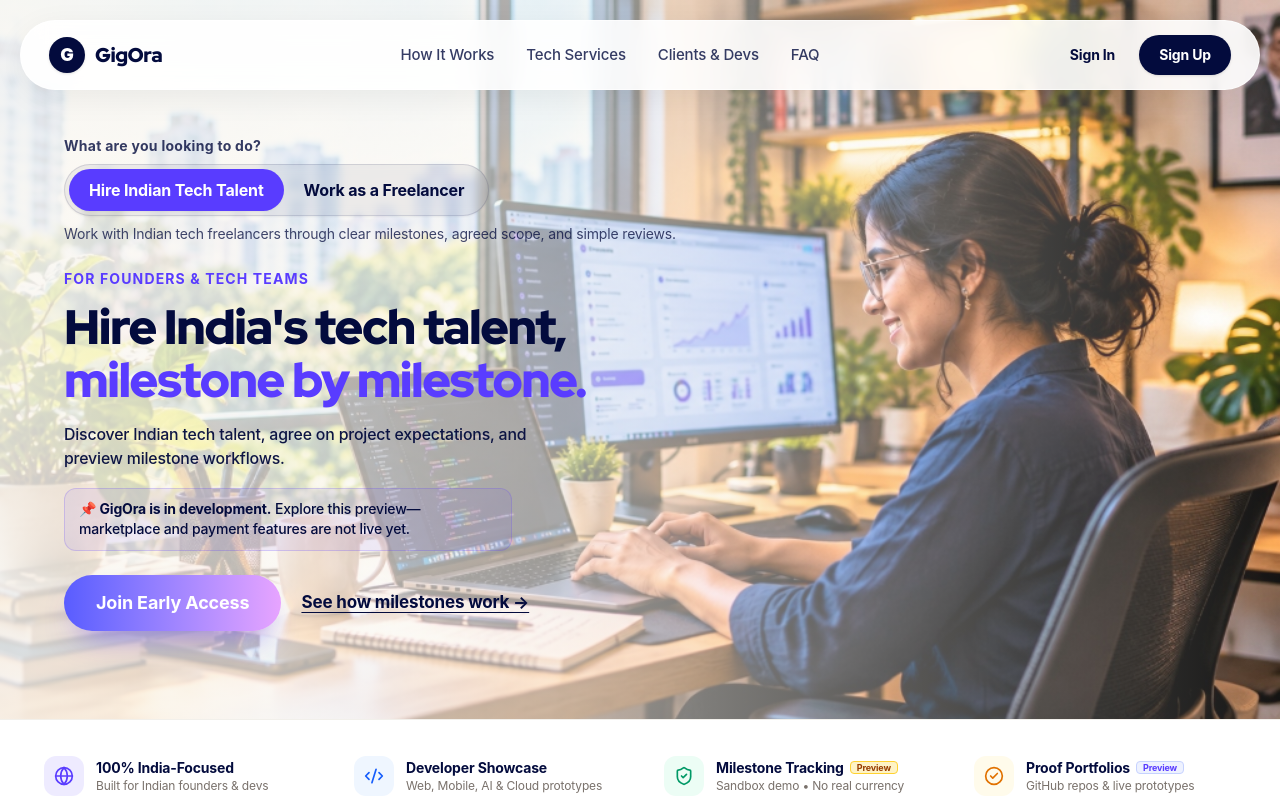
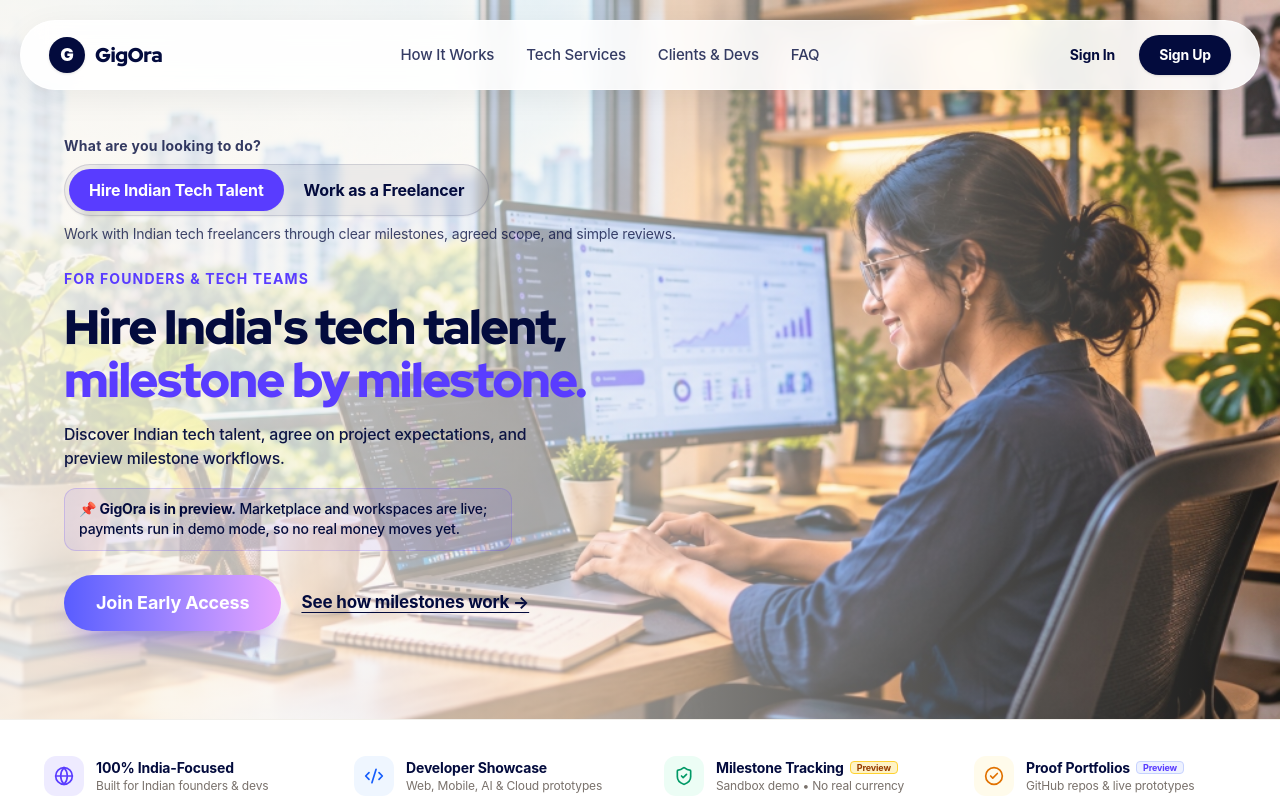
Before and after one commit to VIPK-GUPTA1827/GigOra, a React (Vite) app in the folder frontend/: page / in a window 1280 px wide. Shown: the top 800 px of the page. Built offline with nearby package versions, Linux system fonts and the light colour scheme; no server answers.

Commit message:
docs(frontend): update Home hero copy to reflect live marketplace and demo payments

```diff
--- a/frontend/src/pages/Home.jsx
+++ b/frontend/src/pages/Home.jsx
@@ -284,7 +284,7 @@ export default function Home() {
                   <p
                     className="font-medium text-[#030B3D] leading-[1.45] max-w-[32em] text-xs sm:text-sm bg-[#593CFF]/8 border border-[#593CFF]/20 px-3.5 py-2.5 rounded-xl"
                   >
-                    📌 <strong>GigOra is in development.</strong> Explore this preview—marketplace and payment features are not live yet.
+                    📌 <strong>GigOra is in preview.</strong> Marketplace and workspaces are live; payments run in demo mode, so no real money moves yet.
                   </p>
                 </div>
 
@@ -345,7 +345,7 @@ export default function Home() {
                   <p
                     className="font-medium text-[#030B3D] leading-[1.45] max-w-[32em] text-xs sm:text-sm bg-[#593CFF]/8 border border-[#593CFF]/20 px-3.5 py-2.5 rounded-xl"
                   >
-                    📌 <strong>GigOra is in development.</strong> Explore this preview—marketplace and payment features are not live yet.
+                    📌 <strong>GigOra is in preview.</strong> Marketplace and workspaces are live; payments run in demo mode, so no real money moves yet.
                   </p>
                 </div>
 
```
